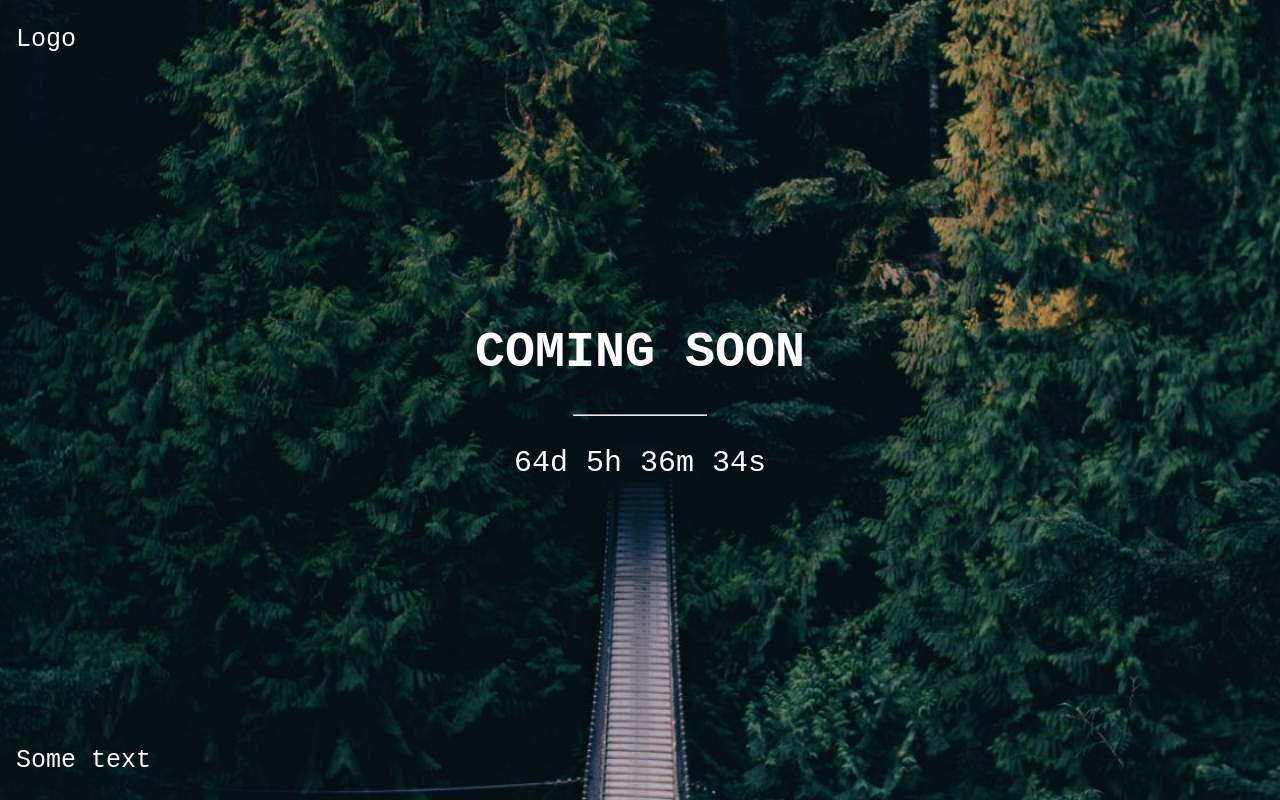
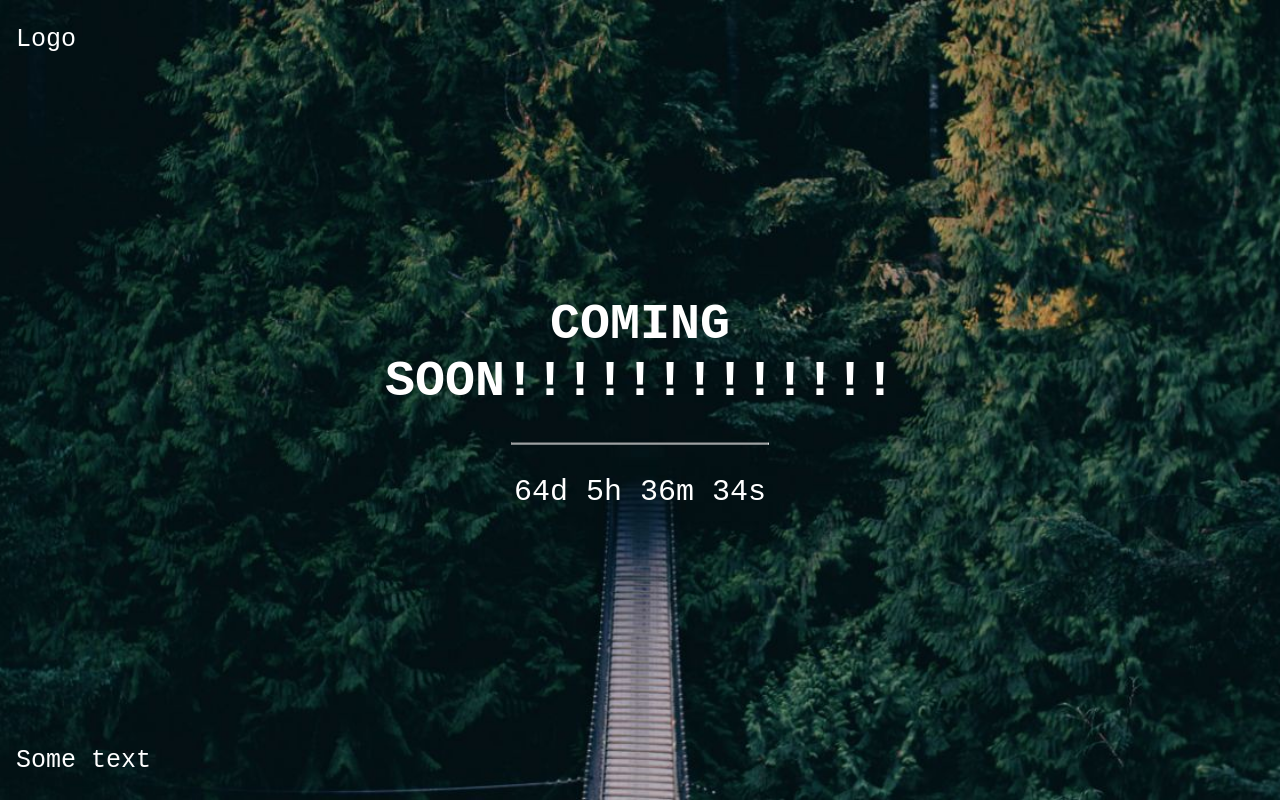
Before and after one commit to vishnulal210897/Rollback-Demo-App, a plain HTML site: page index.html in a window 1280 px wide. Drawn offline with Linux system fonts and the light colour scheme.

Commit message:
Update index.html

```diff
--- a/index.html
+++ b/index.html
@@ -49,7 +49,7 @@ hr {
     <p>Logo</p>
   </div>
   <div class="middle">
-    <h1>COMING SOON</h1>
+    <h1>COMING SOON!!!!!!!!!!!!!</h1>
     <hr>
     <p id="demo" style="font-size:30px"></p>
   </div>
```
